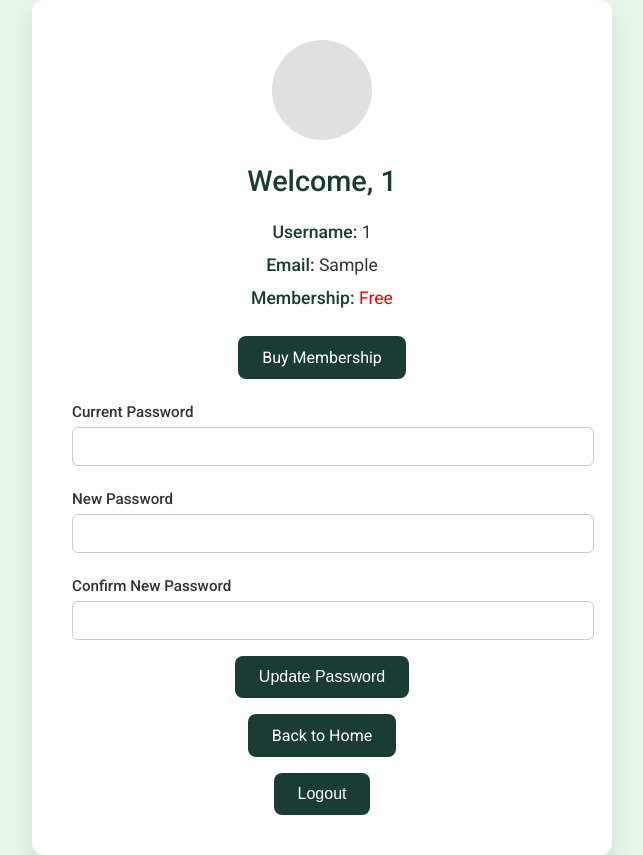
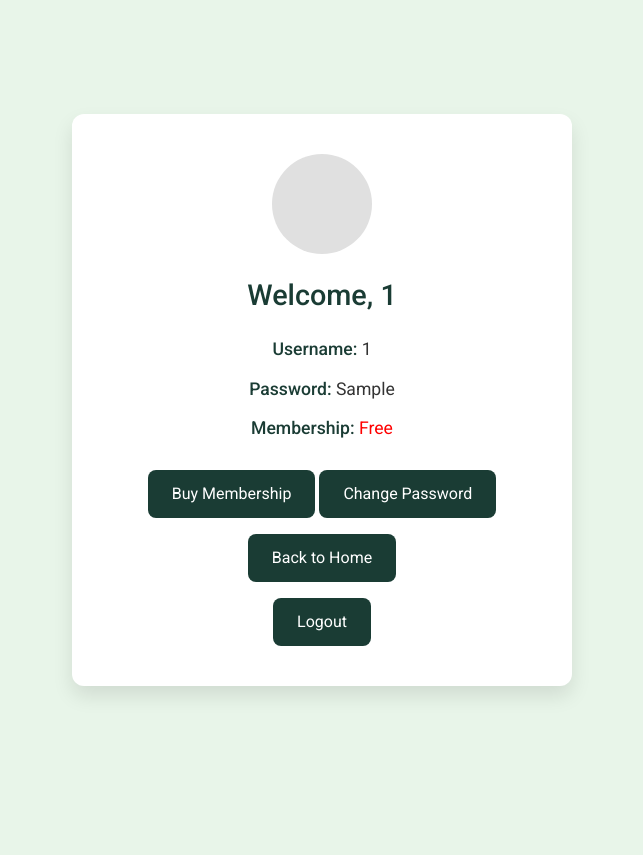
Before and after one commit to Shreyaa5/Mental_Therapy_through_Song_Mood_Classification, a Flask app: page /profile in a window 1280 px wide. Shown: the whole page, without its empty margins (318-961 px from the left). After the commit the page ends 696 px from the top, so only its background shows below. Run offline with Flask 3, Linux system fonts and the light colour scheme; the visitor is signed in with stand-in values (Sample User, id 1); tables that the repository leaves empty or names only in its code hold one stand-in row (values such as "Sample post"); parts of the project's set-up code (start-up, migrations or seed data) failed here and were passed over; some libraries are stand-ins or nearby versions.

Commit message:
Modified the change password section in the profile

```diff
--- a/app.py
+++ b/app.py
@@ -72,7 +72,7 @@ sp = spotipy.Spotify(auth_manager=SpotifyClientCredentials(
 
 
 #profile page
-@app.route('/profile')
+@app.route('/profile', methods=['GET'])
 def profile():
     if 'user_id' not in session:
         flash('Please log in to view your profile.', 'error')
@@ -88,26 +88,56 @@ def profile():
     except Exception as e:
         flash('Error loading profile.', 'error')
         return redirect(url_for('login'))
-    if request.method == 'POST':
-        current_password = request.form['currentPassword']
-        new_password = request.form['newPassword']
-        confirm_password = request.form['confirmPassword']
-
-        # Password verification
-        if new_password != confirm_password:
-            flash("New passwords do not match!", "error")
-        elif current_password != user[4]:  # Assuming index 4 is the password column
-            flash("Current password is incorrect!", "error")
-        else:
-            try:
-                cur.execute('UPDATE users SET password = %s WHERE id = %s', (new_password, session['user_id']))
-                sql_connection.commit()
-                flash("Password updated successfully!", "success")
-                return redirect(url_for('profile'))
-            except Exception as e:
-                flash("Error updating password.", "error")
 
     return render_template('profile.html', user=user)
+
+
+
+#Change password from profile and saved in my sql database
+@app.route('/change_password', methods=['POST'])
+def change_password():
+    if 'user_id' not in session:
+        flash("Please log in first.", "error")
+        return redirect(url_for('login'))
+
+    cur = sql_connection.cursor()
+    cur.execute('SELECT password FROM users WHERE id = %s', (session['user_id'],))
+    user = cur.fetchone()
+    if not user:
+        flash("User not found.", "error")
+        return redirect(url_for('login'))
+
+    current_password = request.form['current_password']
+    new_password = request.form['new_password']
+    confirm_password = request.form['confirm_password']
+
+    if current_password != user[0]:
+        flash("Current password is incorrect.", "error")
+        return redirect(url_for('profile'))
+
+    if new_password != confirm_password:
+        flash("New passwords do not match.", "error")
+        return redirect(url_for('profile'))
+
+    if current_password == new_password:
+        flash("New password cannot be the same as the current password.", "error")
+        return redirect(url_for('profile'))
+
+    # Enforce strong password regex
+    password_regex = r'^(?=.*[a-z])(?=.*[A-Z])(?=.*\d)(?=.*[@$!%?&])[A-Za-z\d@$!%?&]{8,}$'
+    if not re.match(password_regex, new_password):
+        flash("Password must include uppercase, lowercase, digit, special character, and be at least 8 characters.", "error")
+        return redirect(url_for('profile'))
+
+    try:
+        cur.execute('UPDATE users SET password = %s WHERE id = %s', (new_password, session['user_id']))
+        sql_connection.commit()
+        flash("Password changed successfully!", "success")
+    except Exception as e:
+        flash("Error updating password.", "error")
+
+    return redirect(url_for('profile'))
+
 
 
 # Google Drive API for audio streaming
--- a/templates/profile.html
+++ b/templates/profile.html
@@ -1,10 +1,15 @@
 <!DOCTYPE html>
 <html lang="en">
 <head>
-    <meta charset="UTF-8">
-    <meta name="viewport" content="width=device-width, initial-scale=1.0">
+  <meta charset="UTF-8" />
+  <meta name="viewport" content="width=device-width, initial-scale=1.0"/>
   <title>User Profile</title>
+
+  <!-- Fonts & Bootstrap -->
   <link href="https://fonts.googleapis.com/css2?family=Roboto:wght@300;400;500&display=swap" rel="stylesheet">
+  <link href="https://cdn.jsdelivr.net/npm/bootstrap@5.3.0/dist/css/bootstrap.min.css" rel="stylesheet">
+  <script src="https://cdn.jsdelivr.net/npm/bootstrap@5.3.0/dist/js/bootstrap.bundle.min.js"></script>
+
   <style>
     body {
       font-family: 'Roboto', sans-serif;
@@ -59,27 +64,6 @@
       font-weight: 500;
     }
 
-        .form-group {
-            margin-top: 1.5rem;
-            text-align: left;
-        }
-
-        .form-group label {
-            display: block;
-            margin-bottom: 6px;
-            font-size: 0.95rem;
-            font-weight: 500;
-            color: #333;
-        }
-
-        .form-group input {
-            width: 100%;
-            padding: 10px;
-            border-radius: 6px;
-            border: 1px solid #ccc;
-            font-size: 0.95rem;
-        }
-
     .change-btn, .home-btn, .logout-btn, .membership-btn {
       margin-top: 1rem;
       background-color: #1a3c34;
@@ -94,8 +78,7 @@
       transition: background-color 0.3s ease, transform 0.2s ease;
     }
 
-
-        .home-btn:hover, .logout-btn:hover, .change-btn:hover,.membership-btn:hover {
+    .home-btn:hover, .logout-btn:hover, .change-btn:hover, .membership-btn:hover {
       background-color: #0f2a22;
       transform: scale(1.05);
     }
@@ -123,6 +106,26 @@
       border: 1px solid #f5c6cb;
     }
 
+    .custom-modal-lg {
+      width: 35vw;
+      max-width: none;
+    }
+
+    .custom-modal-body {
+      min-height: 50vh;
+      padding: 1.5rem;
+    }
+
+    .modal-content {
+      border-radius: 12px;
+      padding: 1rem;
+    }
+
+    .modal-header,
+    .modal-footer {
+      border: none;
+    }
+
     @media (max-width: 480px) {
       .profile-container {
         padding: 1.5rem;
@@ -138,10 +141,32 @@
       }
     }
   </style>
+
+  <script>
+    function validatePasswordChangeForm() {
+      const newPassword = document.getElementById("modalNewPassword").value;
+      const confirmPassword = document.getElementById("modalConfirmPassword").value;
+
+      const passwordRegex = /^(?=.*[a-z])(?=.*[A-Z])(?=.*\d)(?=.*[@$!%?&])[A-Za-z\d@$!%?&]{8,}$/;
+
+      if (!passwordRegex.test(newPassword)) {
+        alert("Password must be at least 8 characters and include uppercase, lowercase, number, and special character.");
+        return false;
+      }
+
+      if (newPassword !== confirmPassword) {
+        alert("New password and confirmation do not match.");
+        return false;
+      }
+
+      return true;
+    }
+  </script>
 </head>
 <body>
   <div class="profile-container">
     <div class="profile-avatar">{{ user[3][0] }}</div>
+
     <!-- Flash Messages -->
     {% with messages = get_flashed_messages(with_categories=true) %}
       {% if messages %}
@@ -155,7 +180,7 @@
 
     <h2>Welcome, {{ user[3] }}</h2>
     <p class="profile-info"><strong>Username:</strong> {{ user[1] }}</p>
-        <p class="profile-info"><strong>Email:</strong> {{ user[2] }}</p>
+    <p class="profile-info"><strong>Password:</strong> {{ user[2] }}</p>
     <p class="profile-info"><strong>Membership:</strong>
       {% if user[7] == 'active' %}
         <span style="color: green;">Premium</span>
@@ -168,29 +193,47 @@
       <a href="{{ url_for('membership') }}" class="membership-btn">Buy Membership</a>
     {% endif %}
 
-        <!-- Password Update Form -->
-        <form method="POST" action="{{ url_for('profile') }}">
-            <div class="form-group">
-                <label for="currentPassword">Current Password</label>
-                <input type="password" id="currentPassword" name="currentPassword" required>
+    <!-- Change Password Button -->
+    <button type="button" class="change-btn" data-bs-toggle="modal" data-bs-target="#changePasswordModal">
+      Change Password
+    </button>
+
+    <!-- Password Change Modal -->
+    <div class="modal fade" id="changePasswordModal" tabindex="-1" aria-labelledby="changePasswordModalLabel" aria-hidden="true">
+      <div class="modal-dialog modal-dialog-centered custom-modal-lg">
+        <form method="POST" action="{{ url_for('change_password') }}" onsubmit="return validatePasswordChangeForm()" class="w-100">
+          <div class="modal-content">
+            <div class="modal-header">
+              <h5 class="modal-title" id="changePasswordModalLabel">Change Password</h5>
+              <button type="button" class="btn-close" data-bs-dismiss="modal" aria-label="Close"></button>
             </div>
-            <div class="form-group">
-                <label for="newPassword">New Password</label>
-                <input type="password" id="newPassword" name="newPassword" required>
+            <div class="modal-body custom-modal-body">
+              <div class="form-group mb-3">
+                <label for="modalCurrentPassword">Current Password</label>
+                <input type="password" class="form-control" id="modalCurrentPassword" name="current_password" required>
               </div>
-            <div class="form-group">
-                <label for="confirmPassword">Confirm New Password</label>
-                <input type="password" id="confirmPassword" name="confirmPassword" required>
+              <div class="form-group mb-3">
+                <label for="modalNewPassword">New Password</label>
+                <input type="password" class="form-control" id="modalNewPassword" name="new_password" required>
               </div>
-            <button type="submit" class="change-btn">Update Password</button>
+              <div class="form-group mb-3">
+                <label for="modalConfirmPassword">Confirm New Password</label>
+                <input type="password" class="form-control" id="modalConfirmPassword" name="confirm_password" required>
+              </div>
+            </div>
+            <div class="modal-footer">
+              <button type="submit" class="btn btn-success">Update Password</button>
+              <button type="button" class="btn btn-secondary" data-bs-dismiss="modal">Cancel</button>
+            </div>
+          </div>
         </form>
+      </div>
+    </div>
 
     <a href="{{ url_for('home') }}" class="home-btn">Back to Home</a>
     <form action="{{ url_for('logout') }}" method="post">
       <button type="submit" class="logout-btn">Logout</button>
     </form>
-
-
   </div>
 </body>
 </html>
```
Lines whose indentation alone changed are shown as unchanged.
